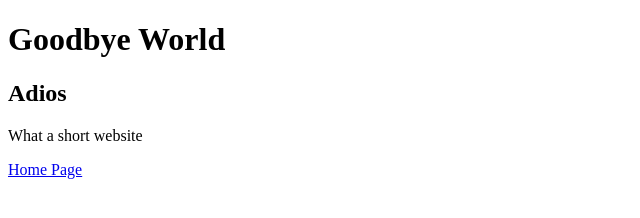
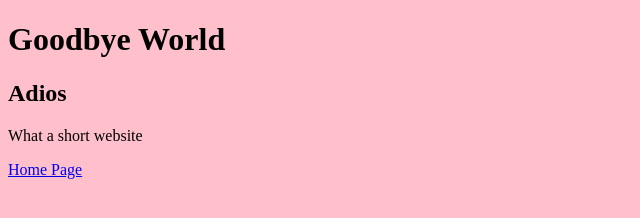
Before and after one commit to aneliesepalmer/aneliese-simple-website, a plain HTML site: page goodbye.html in a window 1280 px wide. Shown: the whole page, without its empty margins (0-640 px from the left). Drawn offline with Linux system fonts and the light colour scheme.

Commit message:
add background color

```diff
--- a/goodbye.html
+++ b/goodbye.html
@@ -1,7 +1,11 @@
 <!DOCTYPE html>
 <html>
 <body>
-
+<style>
+body {
+    background-color: #FFC0CB;
+}
+</style>
 <h1>Goodbye World</h1>
 <h2>Adios</h2>
 
```
